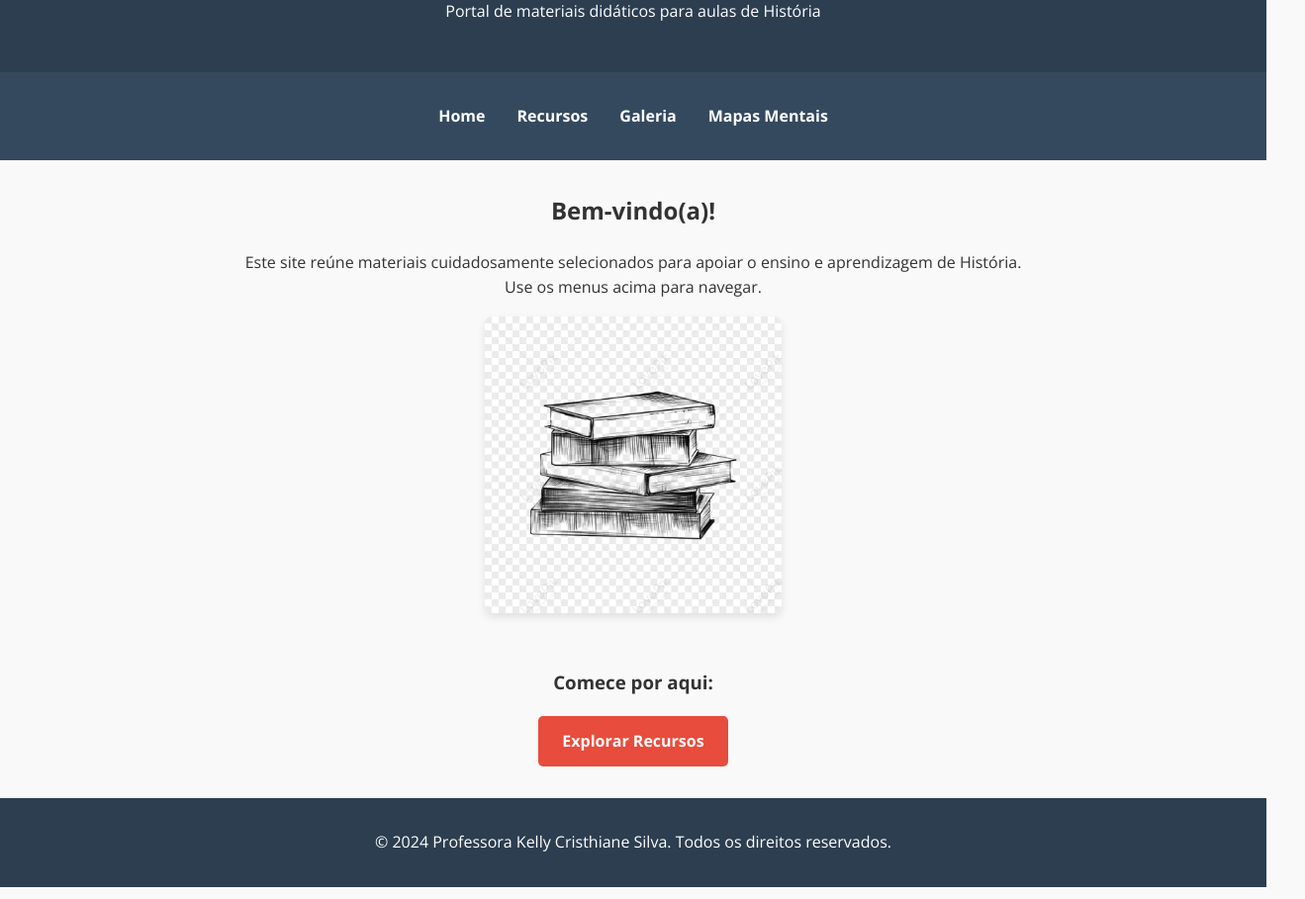
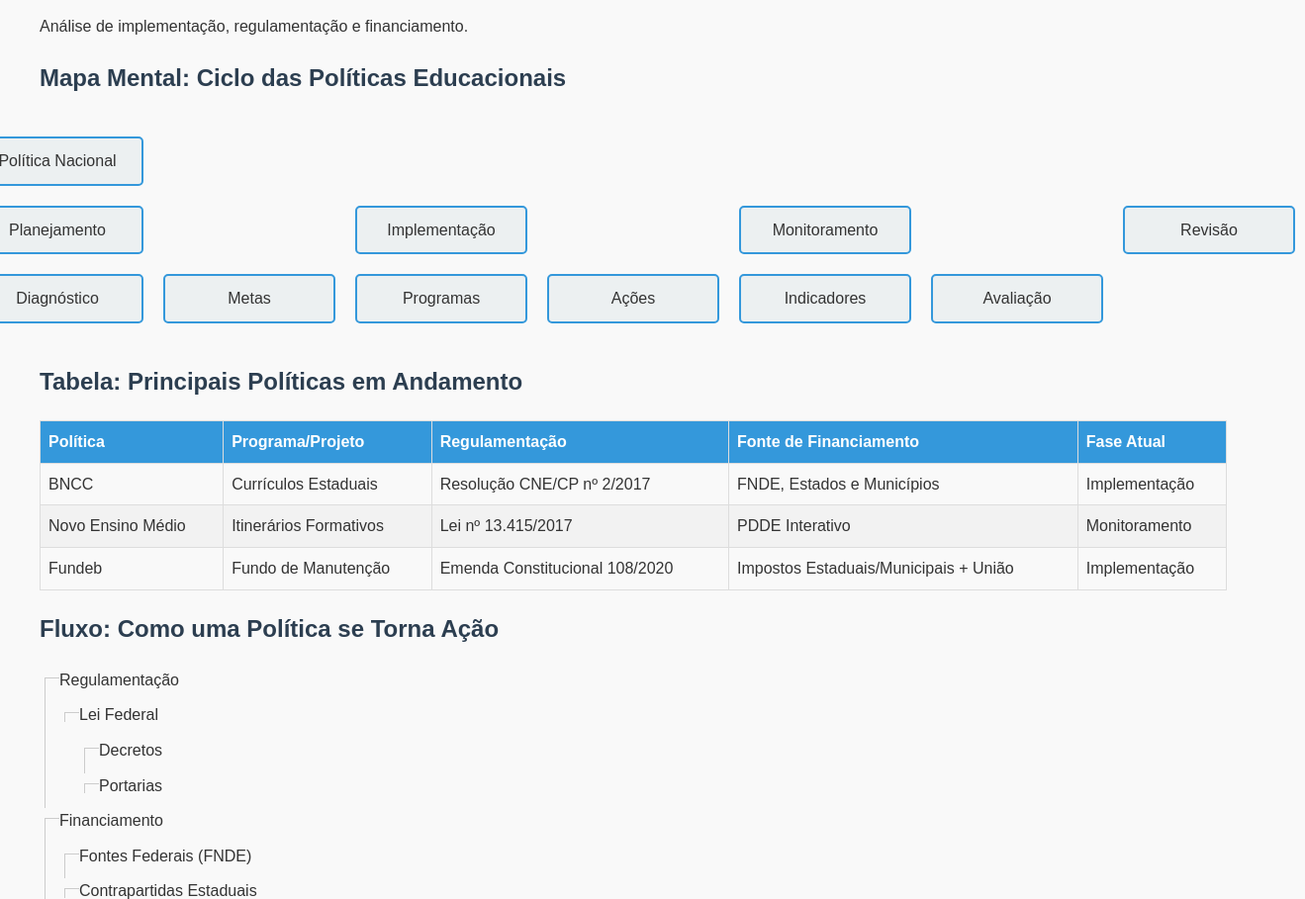
Before and after one commit to Kell-C/Kell-C.github.io, a plain HTML site: page index.html in a window 1280 px wide. Shown: the part 100-1009 px from the top of the page at 99% size, 1319 px wide, since content can reach past the window. Drawn offline with nearby package versions, Linux system fonts and the light colour scheme.

Commit message:
mudança de projeto

```diff
--- a/index.html
+++ b/index.html
@@ -3,41 +3,206 @@
 <head>
     <meta charset="UTF-8">
     <meta name="viewport" content="width=device-width, initial-scale=1.0">
-    <title>Recursos Históricos | Professora Kelly C. Silva</title>
-    <link rel="stylesheet" href="styles.css">
-    <!-- Fonte do Google (opcional) -->
-    <link href="https://fonts.googleapis.com/css2?family=Open+Sans:wght@400;700&family=Merriweather:wght@400;700&display=swap" rel="stylesheet">
+    <title>Políticas Educacionais no Brasil</title>
+    <style>
+        body {
+            font-family: Arial, sans-serif;
+            line-height: 1.6;
+            margin: 0;
+            padding: 20px;
+            background-color: #f9f9f9;
+            color: #333;
+        }
+        h1, h2 {
+            color: #2c3e50;
+        }
+        .container {
+            max-width: 1200px;
+            margin: 0 auto;
+        }
+        /* Estilo da Tabela */
+        table {
+            width: 100%;
+            border-collapse: collapse;
+            margin: 20px 0;
+        }
+        th, td {
+            border: 1px solid #ddd;
+            padding: 8px;
+            text-align: left;
+        }
+        th {
+            background-color: #3498db;
+            color: white;
+        }
+        tr:nth-child(even) {
+            background-color: #f2f2f2;
+        }
+        /* Mapa Mental (simulado com divs) */
+        .mindmap {
+            display: flex;
+            justify-content: center;
+            margin: 30px 0;
+        }
+        .node {
+            margin: 10px;
+            padding: 10px;
+            border: 2px solid #3498db;
+            border-radius: 5px;
+            background-color: #ecf0f1;
+            text-align: center;
+            width: 150px;
+        }
+        .children {
+            display: flex;
+            justify-content: center;
+        }
+        /* Gráfico de Árvore (simplificado) */
+        .tree {
+            margin: 20px 0;
+        }
+        .tree ul {
+            padding-left: 20px;
+            list-style-type: none;
+        }
+        .tree li {
+            margin: 10px 0;
+            position: relative;
+        }
+        .tree li::before {
+            content: "";
+            position: absolute;
+            left: -15px;
+            top: 10px;
+            border-left: 1px solid #ccc;
+            height: 100%;
+        }
+        .tree li::after {
+            content: "";
+            position: absolute;
+            left: -15px;
+            top: 10px;
+            border-top: 1px solid #ccc;
+            width: 15px;
+        }
+        .tree li:last-child::before {
+            height: 10px;
+        }
+    </style>
 </head>
 <body>
-    <header>
-        <h1>Recursos Históricos</h1>
-        <p>Portal de materiais didáticos para aulas de História</p>
-    </header>
+    <div class="container">
+        <h1>Políticas Educacionais no Brasil</h1>
+        <p>Análise de implementação, regulamentação e financiamento.</p>
 
-    <nav>
-        <ul>
-            <li><a href="index.html">Home</a></li>
-            <li><a href="recursos.html">Recursos</a></li>
-            <li><a href="galeria.html">Galeria</a></li>
-            <li><a href="mapas-mentais.html">Mapas Mentais</a></li>
-        </ul>
-    </nav>
+        <!-- Mapa Mental Simplificado -->
+        <h2>Mapa Mental: Ciclo das Políticas Educacionais</h2>
+        <div class="mindmap">
+            <div>
+                <div class="node">Política Nacional</div>
+                <div class="children">
+                    <div>
+                        <div class="node">Planejamento</div>
+                        <div class="children">
+                            <div class="node">Diagnóstico</div>
+                            <div class="node">Metas</div>
+                        </div>
+                    </div>
+                    <div>
+                        <div class="node">Implementação</div>
+                        <div class="children">
+                            <div class="node">Programas</div>
+                            <div class="node">Ações</div>
+                        </div>
+                    </div>
+                    <div>
+                        <div class="node">Monitoramento</div>
+                        <div class="children">
+                            <div class="node">Indicadores</div>
+                            <div class="node">Avaliação</div>
+                        </div>
+                    </div>
+                    <div>
+                        <div class="node">Revisão</div>
+                    </div>
+                </div>
+            </div>
+        </div>
 
-    <main>
-        <section class="destaque">
-            <h2>Bem-vindo(a)!</h2>
-            <p>Este site reúne materiais cuidadosamente selecionados para apoiar o ensino e aprendizagem de História. Use os menus acima para navegar.</p>
-            <img src="img/livro-antigo.jpg" alt="Livro antigo aberto" width="300">
-        </section>
+        <!-- Tabela Comparativa -->
+        <h2>Tabela: Principais Políticas em Andamento</h2>
+        <table>
+            <thead>
+                <tr>
+                    <th>Política</th>
+                    <th>Programa/Projeto</th>
+                    <th>Regulamentação</th>
+                    <th>Fonte de Financiamento</th>
+                    <th>Fase Atual</th>
+                </tr>
+            </thead>
+            <tbody>
+                <tr>
+                    <td>BNCC</td>
+                    <td>Currículos Estaduais</td>
+                    <td>Resolução CNE/CP nº 2/2017</td>
+                    <td>FNDE, Estados e Municípios</td>
+                    <td>Implementação</td>
+                </tr>
+                <tr>
+                    <td>Novo Ensino Médio</td>
+                    <td>Itinerários Formativos</td>
+                    <td>Lei nº 13.415/2017</td>
+                    <td>PDDE Interativo</td>
+                    <td>Monitoramento</td>
+                </tr>
+                <tr>
+                    <td>Fundeb</td>
+                    <td>Fundo de Manutenção</td>
+                    <td>Emenda Constitucional 108/2020</td>
+                    <td>Impostos Estaduais/Municipais + União</td>
+                    <td>Implementação</td>
+                </tr>
+            </tbody>
+        </table>
 
-        <section class="cta">
-            <h3>Comece por aqui:</h3>
-            <a href="recursos.html" class="botao">Explorar Recursos</a>
-        </section>
-    </main>
+        <!-- Gráfico de Árvore -->
+        <h2>Fluxo: Como uma Política se Torna Ação</h2>
+        <div class="tree">
+            <ul>
+                <li>Regulamentação
+                    <ul>
+                        <li>Lei Federal
+                            <ul>
+                                <li>Decretos</li>
+                                <li>Portarias</li>
+                            </ul>
+                        </li>
+                    </ul>
+                </li>
+                <li>Financiamento
+                    <ul>
+                        <li>Fontes Federais (FNDE)</li>
+                        <li>Contrapartidas Estaduais</li>
+                    </ul>
+                </li>
+                <li>Implementação
+                    <ul>
+                        <li>Formação de Professores</li>
+                        <li>Aquisição de Materiais</li>
+                    </ul>
+                </li>
+            </ul>
+        </div>
+    </div>
 
-    <footer>
-        <p>© 2024 Professora Kelly Cristhiane Silva. Todos os direitos reservados.</p>
-    </footer>
+    <script>
+        // JavaScript para interações simples (opcional)
+        document.querySelectorAll('.node').forEach(node => {
+            node.addEventListener('click', () => {
+                node.style.backgroundColor = '#d6eaf8';
+            });
+        });
+    </script>
 </body>
 </html>
--- a/styles.css
+++ /dev/null
@@ -1,91 +0,0 @@
-/* Estilos Gerais */
-body {
-    font-family: 'Open Sans', sans-serif;
-    line-height: 1.6;
-    margin: 0;
-    padding: 0;
-    color: #333;
-    background-color: #f9f9f9;
-}
-
-/* Cabeçalho */
-header {
-    background-color: #2c3e50;
-    color: white;
-    text-align: center;
-    padding: 2rem 0;
-}
-
-header h1 {
-    margin: 0;
-    font-family: 'Merriweather', serif;
-}
-
-/* Navegação */
-nav {
-    background-color: #34495e;
-    padding: 1rem 0;
-}
-
-nav ul {
-    list-style: none;
-    padding: 0;
-    display: flex;
-    justify-content: center;
-    gap: 2rem;
-}
-
-nav a {
-    color: white;
-    text-decoration: none;
-    font-weight: bold;
-}
-
-nav a:hover {
-    text-decoration: underline;
-}
-
-/* Conteúdo Principal */
-main {
-    max-width: 800px;
-    margin: 2rem auto;
-    padding: 0 1rem;
-}
-
-.destaque {
-    text-align: center;
-    margin-bottom: 3rem;
-}
-
-.destaque img {
-    border-radius: 8px;
-    box-shadow: 0 4px 8px rgba(0, 0, 0, 0.1);
-}
-
-/* Botão de Chamada para Ação (CTA) */
-.cta {
-    text-align: center;
-}
-
-.botao {
-    display: inline-block;
-    background-color: #e74c3c;
-    color: white;
-    padding: 0.8rem 1.5rem;
-    border-radius: 5px;
-    text-decoration: none;
-    font-weight: bold;
-}
-
-.botao:hover {
-    background-color: #c0392b;
-}
-
-/* Rodapé */
-footer {
-    text-align: center;
-    padding: 1rem 0;
-    background-color: #2c3e50;
-    color: white;
-    margin-top: 2rem;
-}
```
Also changed, not shown: galeria.html (deleted), img/livro-antigo.jpg (deleted), mapas-mentais.html (deleted), 1 other file.
